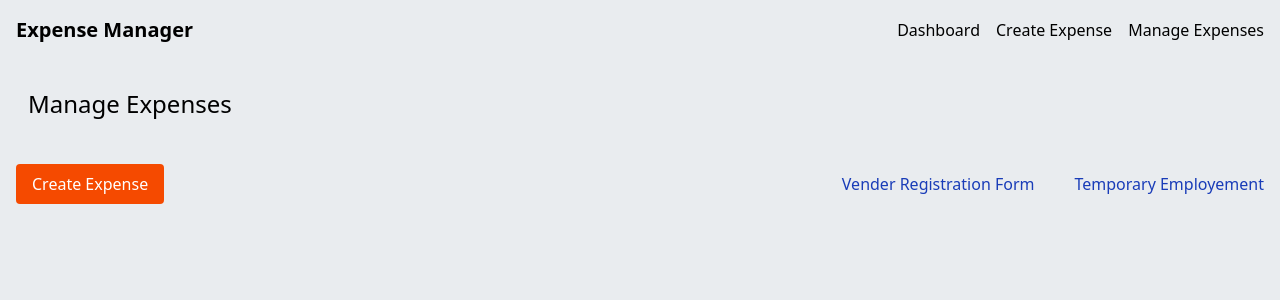
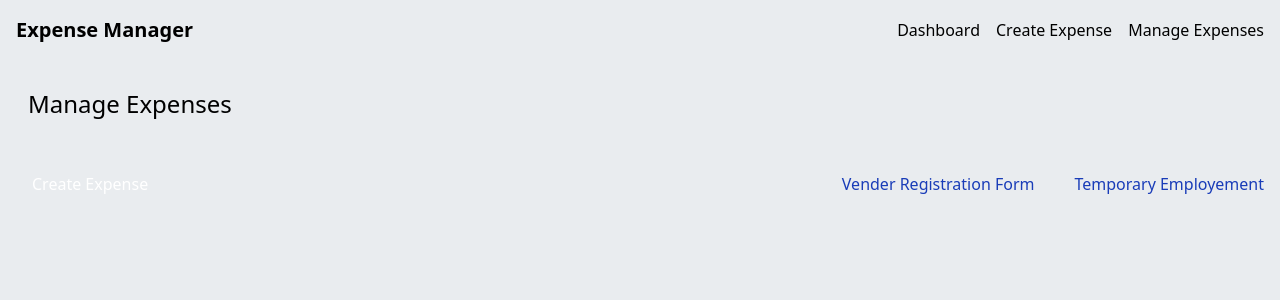
Before and after one commit to shubhh-afk/Expense-Manager, a React (Vite) app in the folder ExpenseManager/: page /manage-expenses in a window 1280 px wide. Shown: the top 300 px of the page. Built offline with nearby package versions, Linux system fonts and the light colour scheme.

Commit message:
minor changes

```diff
--- a/ExpenseManager/src/components/Button.jsx
+++ b/ExpenseManager/src/components/Button.jsx
@@ -3,14 +3,14 @@ import React from "react";
 function Button({
   buttonText,
   type = "button",
-  bgColor = "bg-orange-600",
+  bgColor = "",
   textColor = "text-white",
   className = "",
   ...props
 }) {
   return (
     <button
-      className={`px-4 py-2 rounded-lg ${bgColor} ${textColor} ${className}`}
+      className={`text-center px-4 py-2 rounded-md ${bgColor} ${textColor} ${className}`}
       {...props}
     >
       {buttonText}
```
